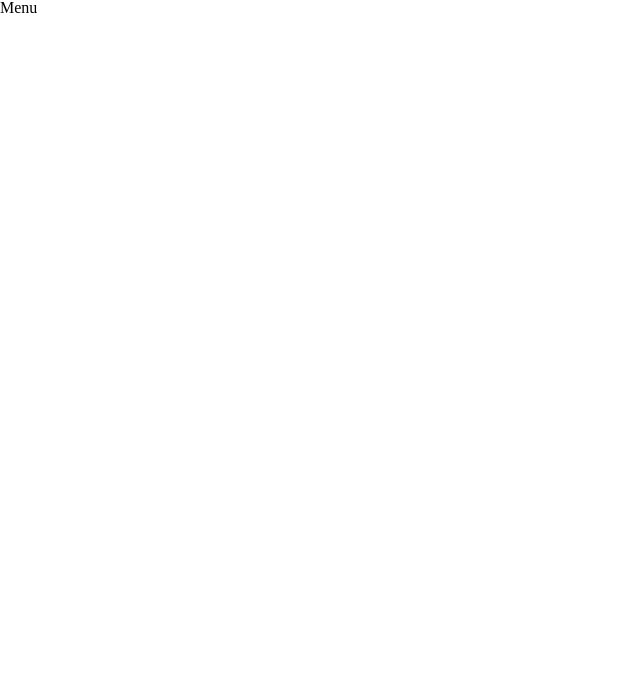
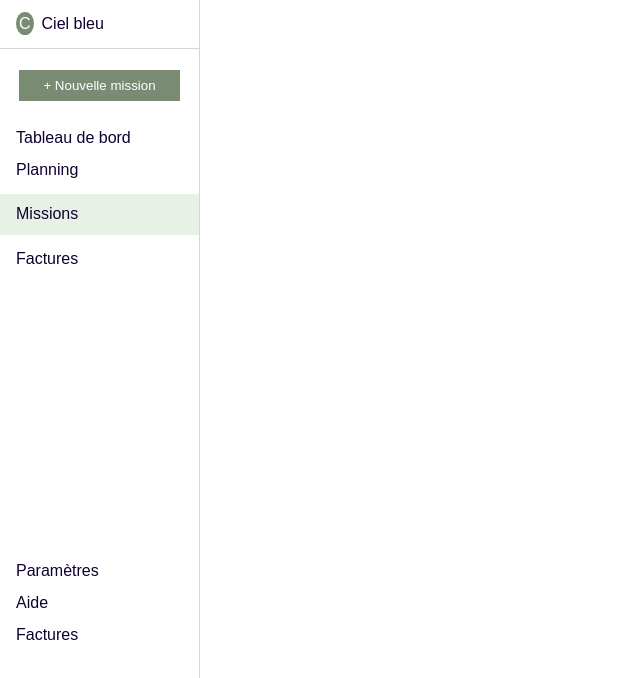
Before and after one commit to Sarah-Emidio/Missions, a React (Vite) app: page / in a window 1280 px wide. Shown: the top 678 px of the page, without its empty margins (0-640 px from the left). Built offline with nearby package versions, Linux system fonts and the light colour scheme.

Commit message:
integration du menu

```diff
--- a/src/components/App/Main/Main.js
+++ b/src/components/App/Main/Main.js
@@ -1,9 +1,40 @@
 import '../Main/Main.scss';
 
 const Main = () => {
-    return(
-        <div>
-            <h2>Menu</h2>
+    return (
+        <div className='main__container'>
+
+            <div className='main__header'>
+                <span className='main__title'><span className='main__logo'>C</span>
+                    Ciel bleu
+                </span>
+
+            </div>
+
+            <div className='main__border'></div>
+
+            <div className='main_buttonContainer'>
+                <button className='main__button' type="button">
+                    + Nouvelle mission
+                </button>
+            </div>
+
+
+            <nav className='main__linkContent'>
+                <ul>
+                    <li className='main__link'>Tableau de bord</li>
+                    <li className='main__link'>Planning</li>
+                    <li className='main__linkColor'>Missions</li>
+                    <li className='main__link'>Factures</li>
+                </ul>
+
+                <ul>
+                    <li className='main__link'>Paramètres</li>
+                    <li className='main__link'>Aide</li>
+                    <li className='main__link'>Factures</li>
+                </ul>
+            </nav>
+
         </div>
     )
 }
--- a/src/components/App/Main/Main.scss
+++ b/src/components/App/Main/Main.scss
@@ -1,2 +1,75 @@
 @use '../mixin.scss';
 @use '../vars.scss';
+
+
+.main__container {
+    background-color: vars.$background_grey;
+    color: vars.$font_blue;
+    width: 200px;
+    height: 100vh;
+    box-sizing: border-box;
+    display: flex;
+    flex-direction: column;
+    font-family: sans-serif;
+    border-right: 1px solid vars.$border_grey;
+
+    .main__header {
+        width: 200px;
+        display: flex;
+        flex-direction: row;
+        align-items: center;
+        padding: 1rem;
+    }
+
+    .main__logo{
+        background-color: vars.$background_green;
+        padding: 3px;
+        margin-right: 0.5rem;
+        border-radius: 70%;
+        color: white;
+    }
+
+    .main__border {
+        border-bottom: 1px solid vars.$border_grey;
+        width: auto;
+        width: 200px;
+        margin-bottom: 0.5rem;
+    }
+
+    .main_buttonContainer {
+        display: flex;
+        justify-content: center;
+    }
+
+    .main__button{
+        background-color: vars.$background_green;
+        color: white;
+        margin: 0.8rem;
+        border: none;
+        padding: 0.5rem 1.5rem;
+        cursor: pointer;
+        display: flex;
+    }
+
+    .main__linkContent {
+        display: flex;
+        flex-direction: column;
+        justify-content: space-between;
+        margin-top: 1rem;
+    }
+    .main__linkContent ul:first-child {
+        margin-bottom: 35vh;
+    }
+    .main__link {
+        margin-bottom: 1rem;
+        cursor: pointer;
+        padding-left: 1rem;
+    }
+    .main__linkColor{
+        margin-bottom: 1rem;
+        cursor: pointer;
+        background-color: vars.$background_lightgreen;
+        padding: 0.8rem 0;
+        padding-left: 1rem;
+    }
+}
```
